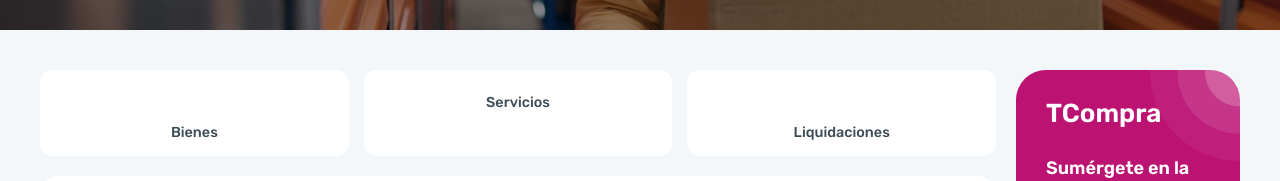
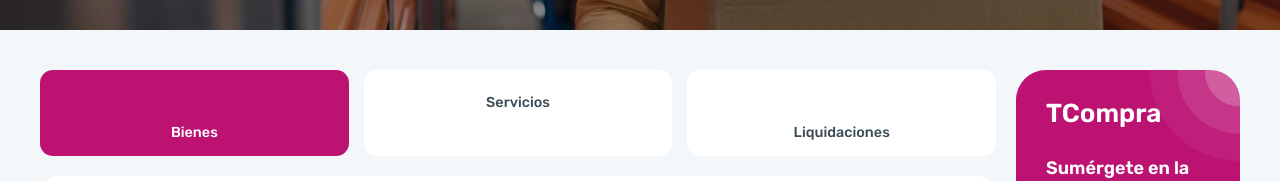
Before and after one commit to TCompra-SO/Frontend-v1, a React (Vite) app: page / in a window 1280 px wide. Shown: the part 490-671 px from the top of the page. Built offline with nearby package versions, Linux system fonts and the light colour scheme; no server answers.

Commit message:
Botones de lista actual seleccionada en home

```diff
--- a/src/assets/styles.css
+++ b/src/assets/styles.css
@@ -1829,6 +1829,12 @@ body {
   color: #fff;
   background: #bc1373;
 }
+.btn-pink.active,
+.btn-pink:active {
+  color: #fff;
+  background: #bc1373;
+}
+
 .icon-home {
   background: rgb(255 255 255 / 20%);
   color: #fff;
--- a/src/components/section/home/HomeTable/items/HomeFilters.tsx
+++ b/src/components/section/home/HomeTable/items/HomeFilters.tsx
@@ -43,6 +43,7 @@ export default function HomeFilters() {
 
   useEffect(() => {
     if (!isLoggedIn) resetFilters();
+    // eslint-disable-next-line react-hooks/exhaustive-deps
   }, [isLoggedIn]);
 
   /** Paginación */
@@ -95,33 +96,43 @@ export default function HomeFilters() {
     updateUseFilter(false);
   }
 
+  function getTypeButton(reqType: RequirementType) {
+    let icon = "";
+    let label = "";
+    switch (reqType) {
+      case RequirementType.GOOD:
+        icon = "fa-duotone fa-dolly";
+        label = "goods";
+        break;
+      case RequirementType.SERVICE:
+        icon = "fa-duotone fa-hand-holding-magic";
+        label = "services";
+        break;
+      case RequirementType.SALE:
+        icon = "fa-duotone fa-basket-shopping";
+        label = "sales";
+        break;
+    }
+    return (
+      <ButtonContainer
+        common
+        className={`btn btn-pink wd-33 t-flex f-column j-items gap-10 btn-pd ${
+          type == reqType ? "active" : ""
+        }`}
+        onClick={() => setType(reqType)}
+      >
+        <i className={icon}></i>{" "}
+        <span className="req-btn-info">{t(label)}</span>
+      </ButtonContainer>
+    );
+  }
+
   return (
     <>
       <div className="t-flex mr-sub m-0">
-        <ButtonContainer
-          common
-          className="btn btn-pink wd-33 t-flex f-column j-items gap-10 btn-pd"
-          onClick={() => setType(RequirementType.GOOD)}
-        >
-          <i className="fa-duotone fa-dolly"></i>{" "}
-          <span className="req-btn-info">{t("goods")}</span>
-        </ButtonContainer>
-        <ButtonContainer
-          common
-          className="btn btn-pink wd-33 t-flex f-column j-items gap-10 btn-pd"
-          onClick={() => setType(RequirementType.SERVICE)}
-        >
-          <i className="fa-duotone fa-hand-holding-magic"></i>{" "}
-          <span className="req-btn-info">{t("services")}</span>
-        </ButtonContainer>
-        <ButtonContainer
-          common
-          className="btn btn-pink wd-33 t-flex f-column j-items gap-10 btn-pd"
-          onClick={() => setType(RequirementType.SALE)}
-        >
-          <i className="fa-duotone fa-basket-shopping"></i>{" "}
-          <span className="req-btn-info">{t("sales")}</span>
-        </ButtonContainer>
+        {getTypeButton(RequirementType.GOOD)}
+        {getTypeButton(RequirementType.SERVICE)}
+        {getTypeButton(RequirementType.SALE)}
         {/* <button className="btn btn-pink wd-25 t-flex f-column j-items gap-10 btn-pd"><i className="fa-duotone fa-user-tie"></i> <span className="req-btn-info">RR.HH</span></button> */}
       </div>
       <div className="t-flex gap-10 f-column">
```
